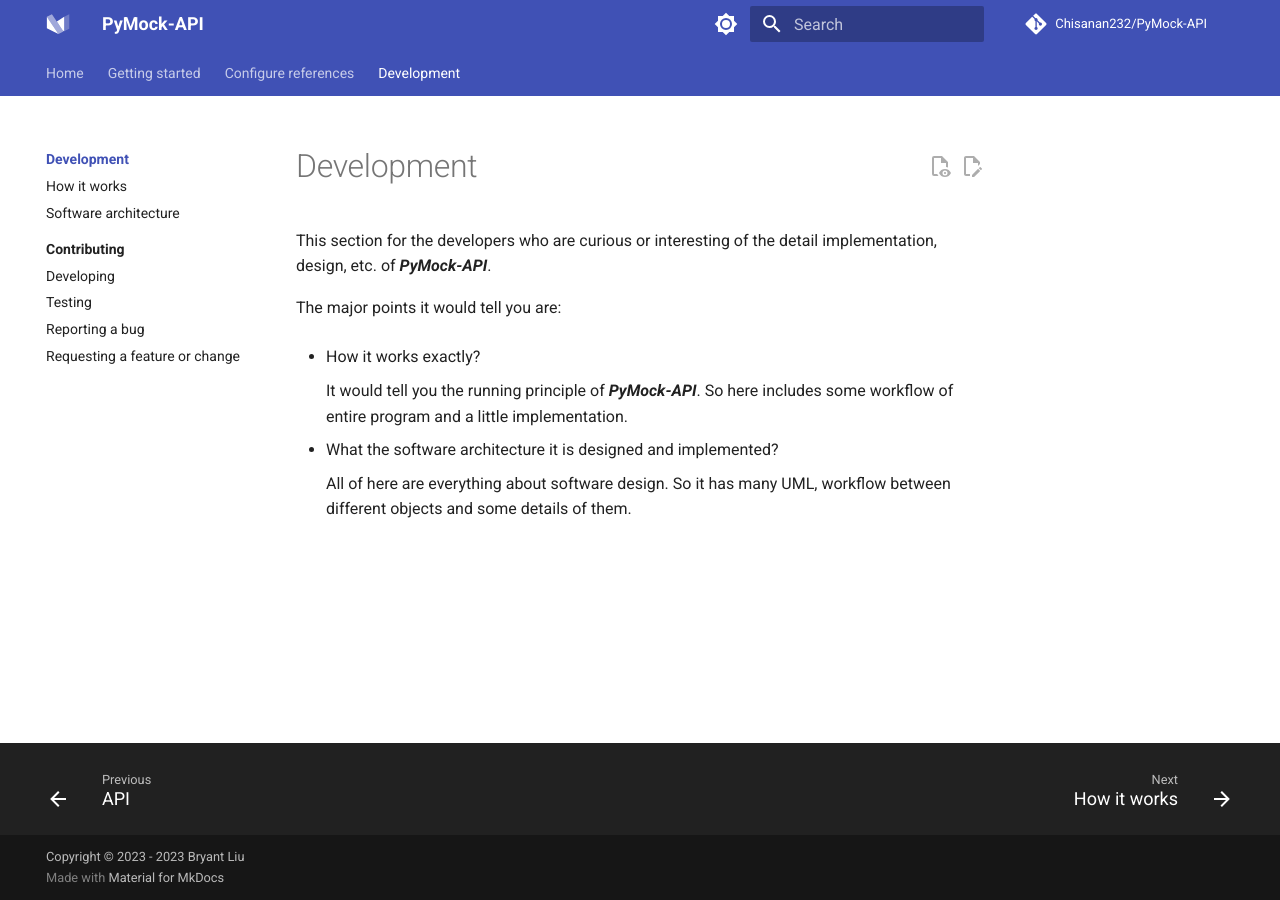
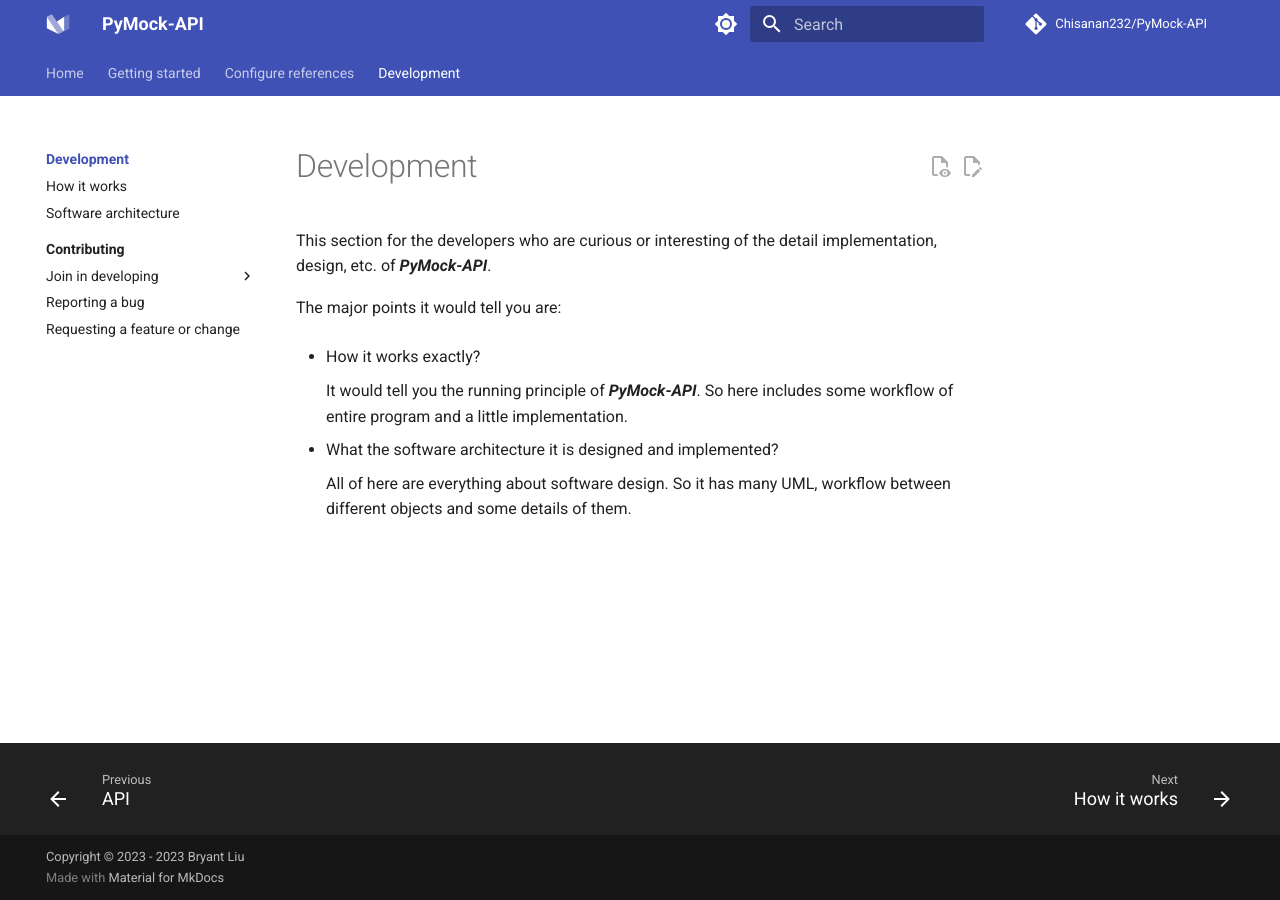
Before and after one commit to Chisanan232/PyMock-Server, an MkDocs documentation site: the page built from docs/development/index.md, in a window 1280 px wide. Built offline with MkDocs 1.6.1 and Material for MkDocs 9.7.7, drawn with Linux system fonts in a browser that asks for light colours; comment, search, counter and statistics services are not loaded.

Commit message:
Adjust the section tree of developing and testing to be in the same part.

```diff
--- a/mkdocs.yml
+++ b/mkdocs.yml
@@ -123,7 +123,8 @@ nav:
     - Software architecture: development/software-architecture.md
     - Contributing :
       - development/contributing/index.md
-      - Developing: development/contributing/developing.md
-      - Testing: development/contributing/testing.md
+      - Join in developing:
+        - Developing: development/contributing/developing.md
+        - Testing: development/contributing/testing.md
       - Reporting a bug: development/contributing/reporting-a-bug.md
       - Requesting a feature or change: development/contributing/requesting-a-feature.md
```
